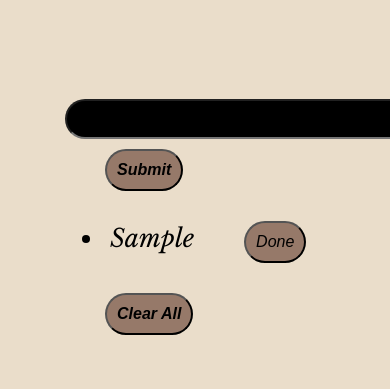
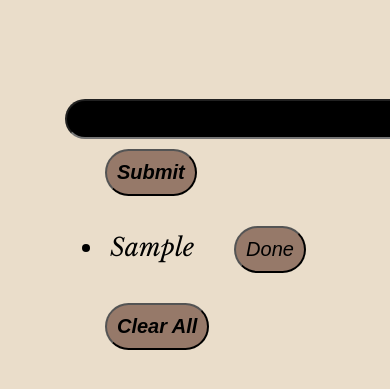
Before and after one commit to over45Codes/to-do-app, a plain HTML site: page index.html in a window 390 px wide. Both pictures are taken after typing "Sample" into the empty fields and a click on the button "Submit". Shown: the part 175-564 px from the top of the page. Drawn offline with nearby package versions, Linux system fonts and the light colour scheme.

Commit message:
editing css with display options and fonts

```diff
--- a/style.css
+++ b/style.css
@@ -6,11 +6,13 @@ html {
   background-repeat: no-repeat;
   font-family: "Libre Baskerville", serif;
 }
+
 header {
   font-size: x-large;
   display: flex;
   justify-content: center;
 }
+
 h1 {
   border-style: ridge;
   border-radius: 80px;
@@ -37,7 +39,7 @@ input {
   font-size: 1.2em;
   background-color: black;
   color: #f0e68c;
-  border-radius: 55px;
+  border-radius: 90px;
 }
 
 .todo-container {
@@ -47,19 +49,20 @@ input {
   padding: 70px;
   justify-content: space-between;
 }
+
 button {
   color: black;
   font-style: italic;
-  font-size: medium;
+  font-size: 20px;
   margin: 0 40px;
-  border-radius: 55px;
+  border-radius: 45px;
   padding: 10px;
   background-color: #967969;
   transition: all 0.3s;
 }
 
 .btn {
-  margin-left: 50px;
+  margin-left: 0 auto;
 }
 
 button:hover {
@@ -75,11 +78,12 @@ div {
 li {
   padding: 5px;
   display: flexbox;
-  flex-direction: column;
+  flex-direction: column-reverse;
 }
 
-@media (max-width: 768px) {
-  li {
+@media (max-width: 1024px) {
+  .li {
     font-size: 1em;
+    flex-direction: row;
   }
 }
```
